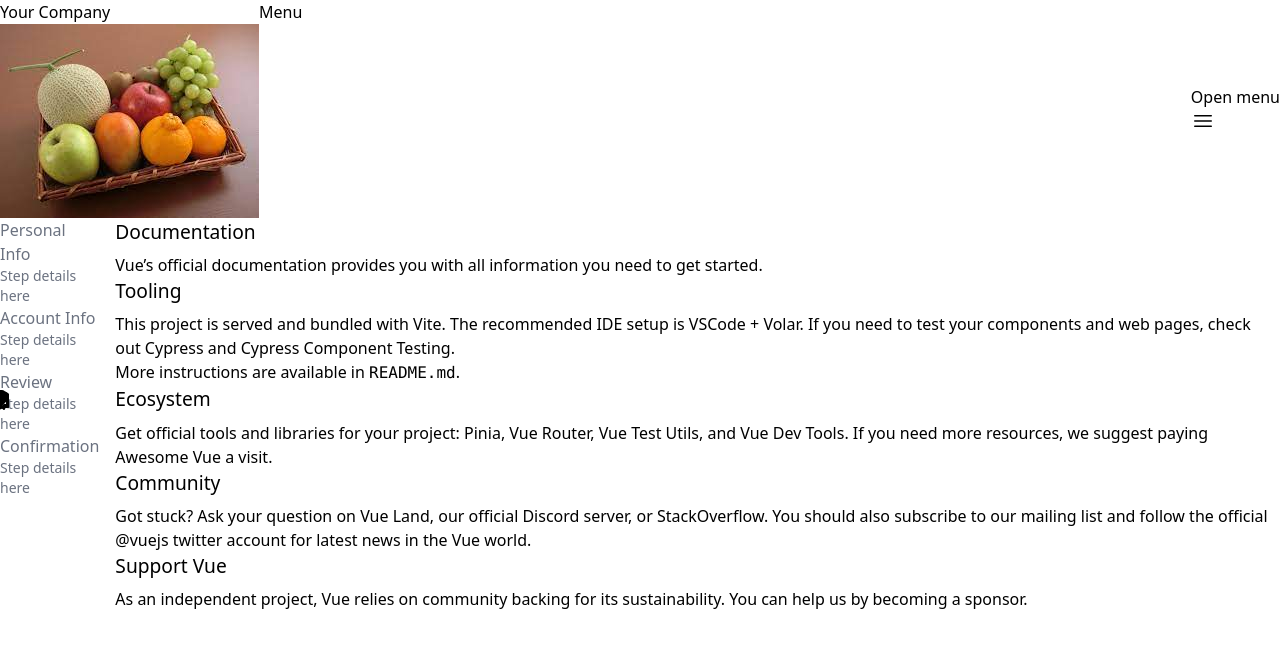
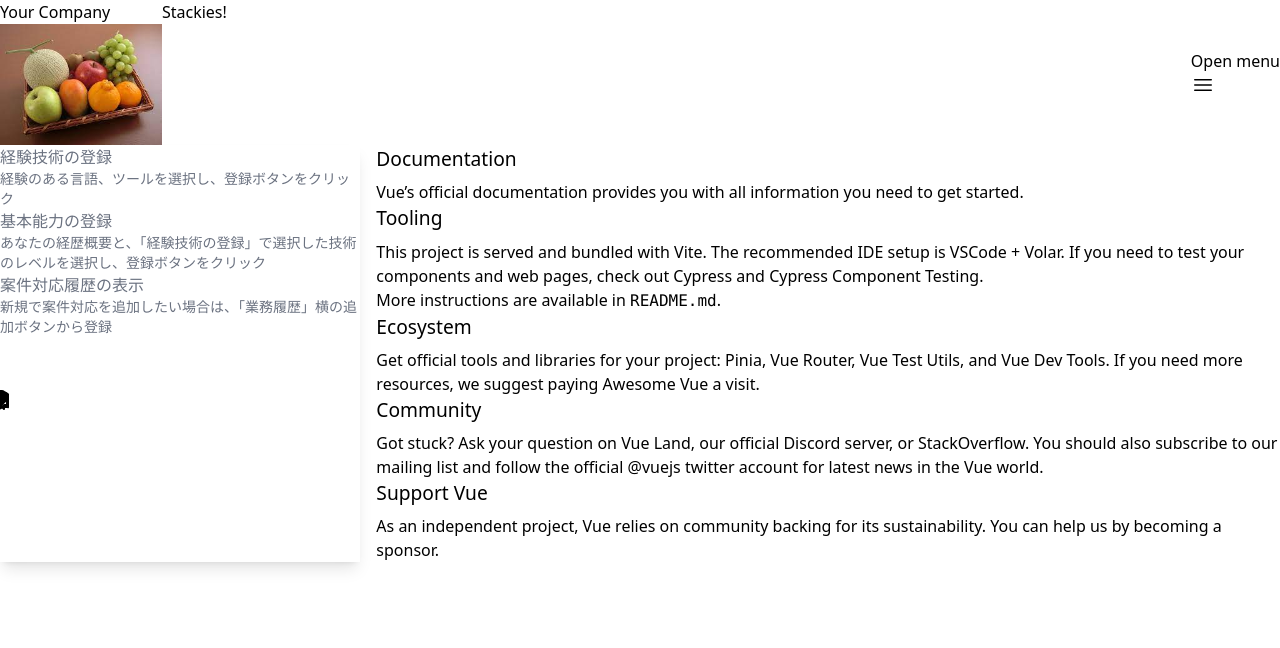
Before and after one commit to myantyuWorld/stackies-app, a Vue app in the folder frontend/vite_fast/: page / in a window 1280 px wide. Shown: the top 648 px of the page. Built offline with nearby package versions, Linux system fonts and the light colour scheme.

Commit message:
Modify stepper ui

```diff
--- a/frontend/vite_fast/src/App.vue
+++ b/frontend/vite_fast/src/App.vue
@@ -16,13 +16,17 @@ import HelloWorld from './components/HelloWorld.vue'
   </div> -->
   <div class="bg-gradient-to-br ">
     <div class="mx-auto max-w-7xl px-6">
-      <div class="flex items-center justify-between border-b-2 border-gray-300 py-6 md:justify-start md:space-x-10">
-        <div class="flex justify-start lg:w-0 lg:flex-1">
+      <div class="flex items-center justify-between border-b-2 border-gray-300  md:justify-start md:space-x-10">
+        <div class="flex">
+          <div class="w-1/2">
             <a href="#">
               <span class="sr-only">Your Company</span>
               <img alt="Vue logo" class="h-8 w-auto sm:h-10" src="@/assets/sample.jpeg" />
             </a>
-          <RouterLink to="/menu">Menu</RouterLink>
+          </div>
+          <div class="w-1/3">
+            <h1>Stackies!</h1>
+          </div>
         </div>
         <div class="-my-2 -mr-2 md:hidden">
           <button type="button"
@@ -46,36 +50,52 @@ import HelloWorld from './components/HelloWorld.vue'
       </div>
     </div>
     <div class="flex p-5">
+      <div class="w-1/4 pt-8 pl-4  rounded-xl shadow-lg">
+        <ol class="relative m-4 text-gray-500 border-l border-gray-200 dark:border-gray-700 dark:text-gray-400">
+          <li class="mb-10 ml-6">
+            <span
+              class="absolute flex items-center justify-center w-8 h-8 bg-green-200 rounded-full -left-4 ring-4 ring-white dark:ring-gray-900 dark:bg-green-900">
+              <svg aria-hidden="true" class="w-5 h-5 text-green-500 dark:text-green-400" fill="currentColor"
+                viewBox="0 0 20 20" xmlns="http://www.w3.org/2000/svg">
+                <path fill-rule="evenodd"
+                  d="M16.707 5.293a1 1 0 010 1.414l-8 8a1 1 0 01-1.414 0l-4-4a1 1 0 011.414-1.414L8 12.586l7.293-7.293a1 1 0 011.414 0z"
+                  clip-rule="evenodd"></path>
+              </svg>
+            </span>
+            <h3 class="font-medium leading-tight">
+              <RouterLink to="/master">経験技術の登録</RouterLink></h3>
+            <p class="text-sm">経験のある言語、ツールを選択し、登録ボタンをクリック</p>
+          </li>
 
-      <div class="w-1/4 ml-20 p-12 ">
-        <ol class="relative text-gray-500 border-l border-gray-200 dark:border-gray-700 dark:text-gray-400">
           <li class="mb-10 ml-6">
-                <span class="absolute flex items-center justify-center w-8 h-8 bg-green-200 rounded-full -left-4 ring-4 ring-white dark:ring-gray-900 dark:bg-green-900">
-                    <svg aria-hidden="true" class="w-5 h-5 text-green-500 dark:text-green-400" fill="currentColor" viewBox="0 0 20 20" xmlns="http://www.w3.org/2000/svg"><path fill-rule="evenodd" d="M16.707 5.293a1 1 0 010 1.414l-8 8a1 1 0 01-1.414 0l-4-4a1 1 0 011.414-1.414L8 12.586l7.293-7.293a1 1 0 011.414 0z" clip-rule="evenodd"></path></svg>
+            <span
+              class="absolute flex items-center justify-center w-8 h-8 bg-gray-100 rounded-full -left-4 ring-4 ring-white dark:ring-gray-900 dark:bg-gray-700">
+              <svg aria-hidden="true" class="w-5 h-5 text-gray-500 dark:text-gray-400" fill="currentColor"
+                viewBox="0 0 20 20" xmlns="http://www.w3.org/2000/svg">
+                <path d="M9 2a1 1 0 000 2h2a1 1 0 100-2H9z"></path>
+                <path fill-rule="evenodd"
+                  d="M4 5a2 2 0 012-2 3 3 0 003 3h2a3 3 0 003-3 2 2 0 012 2v11a2 2 0 01-2 2H6a2 2 0 01-2-2V5zm3 4a1 1 0 000 2h.01a1 1 0 100-2H7zm3 0a1 1 0 000 2h3a1 1 0 100-2h-3zm-3 4a1 1 0 100 2h.01a1 1 0 100-2H7zm3 0a1 1 0 100 2h3a1 1 0 100-2h-3z"
+                  clip-rule="evenodd"></path>
+              </svg>
             </span>
-                <h3 class="font-medium leading-tight">Personal Info</h3>
-                <p class="text-sm">Step details here</p>
-            </li>
-            <li class="mb-10 ml-6">
-                <span class="absolute flex items-center justify-center w-8 h-8 bg-gray-100 rounded-full -left-4 ring-4 ring-white dark:ring-gray-900 dark:bg-gray-700">
-                    <svg aria-hidden="true" class="w-5 h-5 text-gray-500 dark:text-gray-400" fill="currentColor" viewBox="0 0 20 20" xmlns="http://www.w3.org/2000/svg"><path fill-rule="evenodd" d="M10 2a1 1 0 00-1 1v1a1 1 0 002 0V3a1 1 0 00-1-1zM4 4h3a3 3 0 006 0h3a2 2 0 012 2v9a2 2 0 01-2 2H4a2 2 0 01-2-2V6a2 2 0 012-2zm2.5 7a1.5 1.5 0 100-3 1.5 1.5 0 000 3zm2.45 4a2.5 2.5 0 10-4.9 0h4.9zM12 9a1 1 0 100 2h3a1 1 0 100-2h-3zm-1 4a1 1 0 011-1h2a1 1 0 110 2h-2a1 1 0 01-1-1z" clip-rule="evenodd"></path></svg>
-                </span>
-                <h3 class="font-medium leading-tight">Account Info</h3>
-                <p class="text-sm">Step details here</p>
-            </li>
-            <li class="mb-10 ml-6">
-                <span class="absolute flex items-center justify-center w-8 h-8 bg-gray-100 rounded-full -left-4 ring-4 ring-white dark:ring-gray-900 dark:bg-gray-700">
-                    <svg aria-hidden="true" class="w-5 h-5 text-gray-500 dark:text-gray-400" fill="currentColor" viewBox="0 0 20 20" xmlns="http://www.w3.org/2000/svg"><path d="M9 2a1 1 0 000 2h2a1 1 0 100-2H9z"></path><path fill-rule="evenodd" d="M4 5a2 2 0 012-2 3 3 0 003 3h2a3 3 0 003-3 2 2 0 012 2v11a2 2 0 01-2 2H6a2 2 0 01-2-2V5zm3 4a1 1 0 000 2h.01a1 1 0 100-2H7zm3 0a1 1 0 000 2h3a1 1 0 100-2h-3zm-3 4a1 1 0 100 2h.01a1 1 0 100-2H7zm3 0a1 1 0 100 2h3a1 1 0 100-2h-3z" clip-rule="evenodd"></path></svg>
-                </span>
-                <h3 class="font-medium leading-tight">Review</h3>
-                <p class="text-sm">Step details here</p>
+            <h3 class="font-medium leading-tight">
+              <RouterLink to="/register">基本能力の登録</RouterLink></h3>
+            <p class="text-sm">あなたの経歴概要と、「経験技術の登録」で選択した技術のレベルを選択し、登録ボタンをクリック</p>
           </li>
           <li class="ml-6">
-                <span class="absolute flex items-center justify-center w-8 h-8 bg-gray-100 rounded-full -left-4 ring-4 ring-white dark:ring-gray-900 dark:bg-gray-700">
-                    <svg aria-hidden="true" class="w-5 h-5 text-gray-500 dark:text-gray-400" fill="currentColor" viewBox="0 0 20 20" xmlns="http://www.w3.org/2000/svg"><path d="M9 2a1 1 0 000 2h2a1 1 0 100-2H9z"></path><path fill-rule="evenodd" d="M4 5a2 2 0 012-2 3 3 0 003 3h2a3 3 0 003-3 2 2 0 012 2v11a2 2 0 01-2 2H6a2 2 0 01-2-2V5zm9.707 5.707a1 1 0 00-1.414-1.414L9 12.586l-1.293-1.293a1 1 0 00-1.414 1.414l2 2a1 1 0 001.414 0l4-4z" clip-rule="evenodd"></path></svg>
+            <span
+              class="absolute flex items-center justify-center w-8 h-8 bg-gray-100 rounded-full -left-4 ring-4 ring-white dark:ring-gray-900 dark:bg-gray-700">
+              <svg aria-hidden="true" class="w-5 h-5 text-gray-500 dark:text-gray-400" fill="currentColor"
+                viewBox="0 0 20 20" xmlns="http://www.w3.org/2000/svg">
+                <path d="M9 2a1 1 0 000 2h2a1 1 0 100-2H9z"></path>
+                <path fill-rule="evenodd"
+                  d="M4 5a2 2 0 012-2 3 3 0 003 3h2a3 3 0 003-3 2 2 0 012 2v11a2 2 0 01-2 2H6a2 2 0 01-2-2V5zm9.707 5.707a1 1 0 00-1.414-1.414L9 12.586l-1.293-1.293a1 1 0 00-1.414 1.414l2 2a1 1 0 001.414 0l4-4z"
+                  clip-rule="evenodd"></path>
+              </svg>
             </span>
-                <h3 class="font-medium leading-tight">Confirmation</h3>
-                <p class="text-sm">Step details here</p>
+            <h3 class="font-medium leading-tight">
+              <RouterLink to="/projects">案件対応履歴の表示</RouterLink></h3>
+            <p class="text-sm">新規で案件対応を追加したい場合は、「業務履歴」横の追加ボタンから登録</p>
           </li>
         </ol>
 
```
Lines whose indentation alone changed are shown as unchanged.
